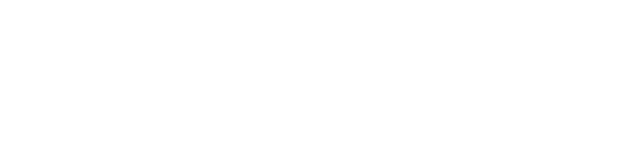
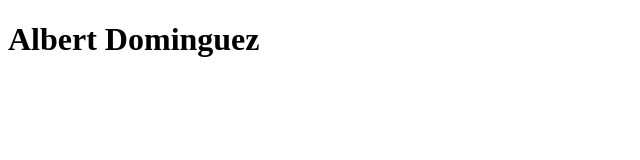
Before and after one commit to CodeupClassroom/practice-git, a plain HTML site: page index.html in a window 1280 px wide. Shown: the whole page, without its empty margins (0-640 px from the left). Drawn offline with Linux system fonts and the light colour scheme.

Commit message:
created branch and added first last name in h1

```diff
--- a/index.html
+++ b/index.html
@@ -6,7 +6,7 @@
 <body>
 
 <!-- Step 1: Create a new branch called firstname-lastname where the first and last name are your first and last name. If you need spaces, use a dash character. -->
-
+<h1>Albert Dominguez</h1>
 <!-- Create an h1 tag in this file that contains your first and last name. -->
 
 <!-- Add and commit your work to git -->
```
